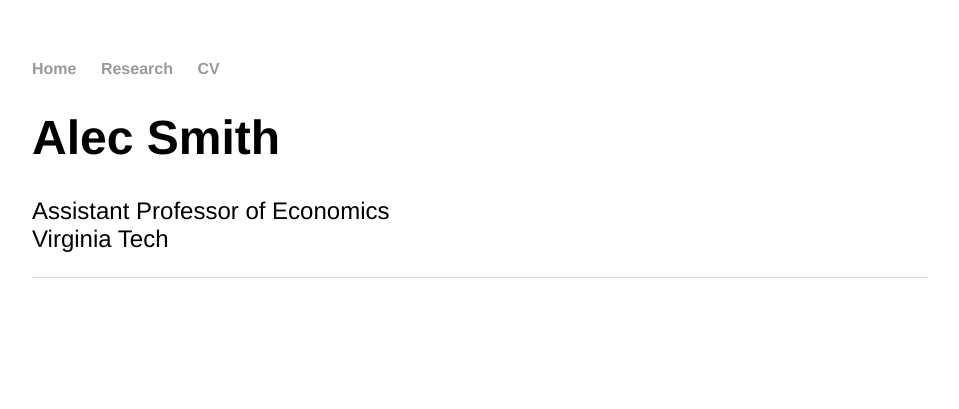
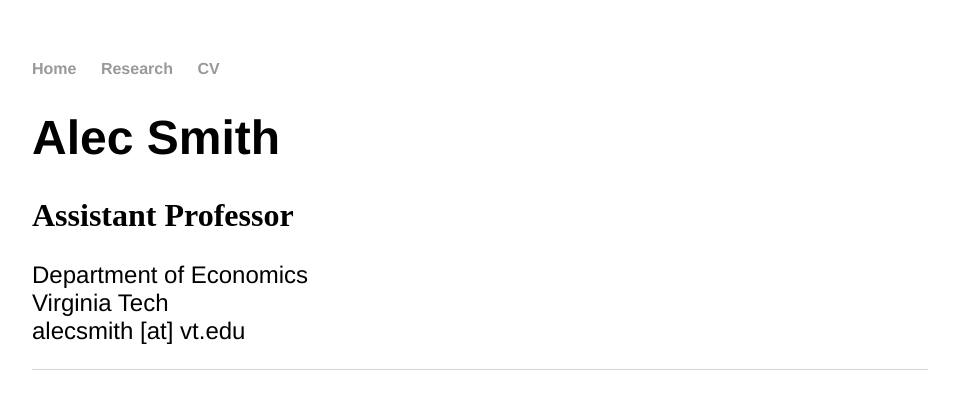
Before and after one commit to alecsmith/alecsmith.github.io, a Jekyll site: the page built from index.html, in a window 1280 px wide. Shown: the top 409 px of the page, without its empty margins (160-1119 px from the left). Built offline with Jekyll 4.4.1, drawn with Linux system fonts in a browser that asks for light colours.

Commit message:
Update index.html
fussing with address and title

```diff
--- a/index.html
+++ b/index.html
@@ -4,7 +4,9 @@ title: Alec Smith
 ---
 <div class="blurb">
 	<h1>Alec Smith</h1>
-	<address>Assistant Professor of Economics
-	<br/>Virginia Tech</address>
+	<h2>Assistant Professor</h2>
+	<address>Department of Economics
+	<br/>Virginia Tech
+	<br/>alecsmith [at] vt.edu</address>
 	<p></p>
 </div><!-- /.blurb -->
```
